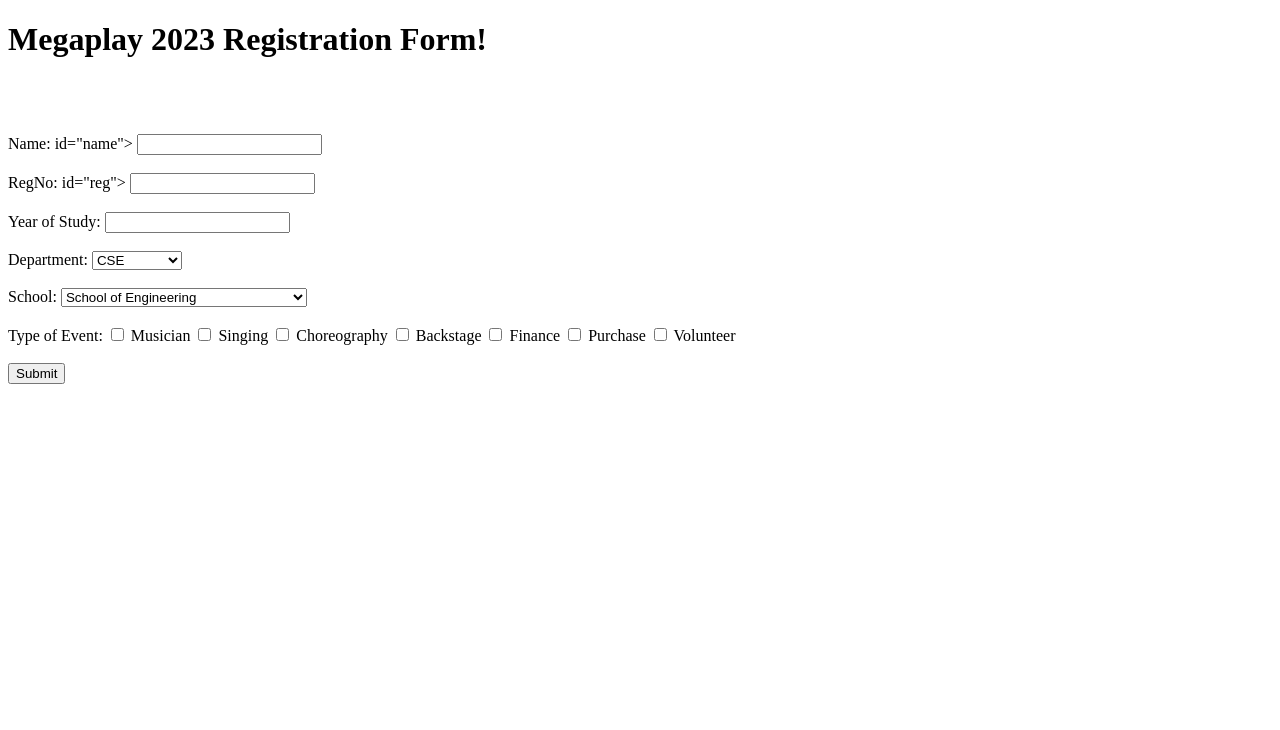
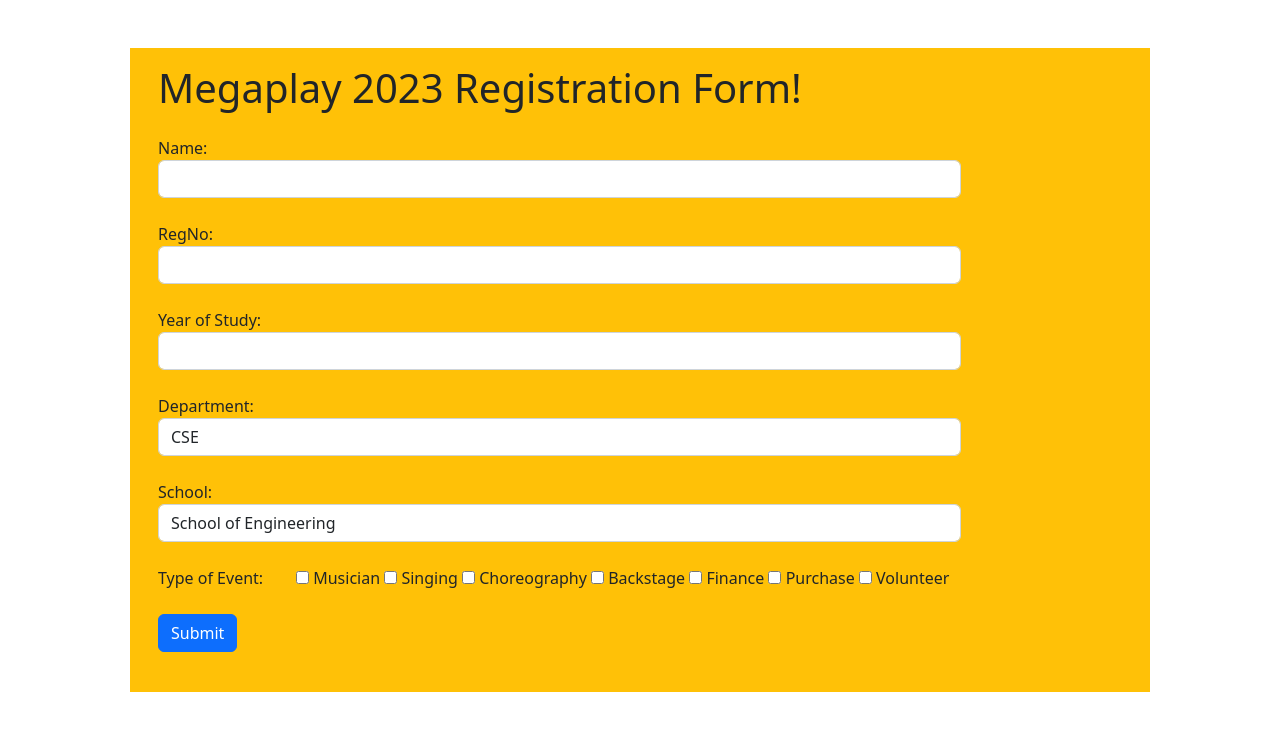
Before and after one commit to timothy3030/EX10, a plain HTML site: page index.html in a window 1280 px wide. Drawn offline with nearby package versions, Linux system fonts and the light colour scheme.

Commit message:
Update index.html

```diff
--- a/index.html
+++ b/index.html
@@ -4,8 +4,8 @@
  <meta charset="UTF-8">
  <meta http-equiv="X-UA-Compatible" content="IE=edge">
  <meta name="viewport" content="width=device-width, initial-scale=1.0">
-<link href="https://cdn.jsdelivr.net/npm/bootstrap@5.2.2/dist/css/bootstrap.m in.css" rel="stylesheet" integrity="sha384- Zenh87qX5JnK2Jl0vWa8Ck2rdkQ2Bzep5IDxbcnCeuOxjzrPF/et3URy9Bv1WTRi" crossorigin="anonymous">
-<script src="https://cdn.jsdelivr.net/npm/bootstrap@5.2.2/dist/js/bootstrap.bun dle.min.js" integrity="sha384-OERcA2EqjJCMA+/3y+gxIOqMEjwtxJY7qPCqsdltbNJuaOe923+mo//f6V8Qbsw3"crossorigin="anonymous"></script>
+ <link href="https://cdn.jsdelivr.net/npm/bootstrap@5.2.2/dist/css/bootstrap.min.css" rel="stylesheet" integrity="sha384-Zenh87qX5JnK2Jl0vWa8Ck2rdkQ2Bzep5IDxbcnCeuOxjzrPF/et3URy9Bv1WTRi" crossorigin="anonymous">
+ <script src="https://cdn.jsdelivr.net/npm/bootstrap@5.2.2/dist/js/bootstrap.bundle.min.js" integrity="sha384-OERcA2EqjJCMA+/3y+gxIOqMEjwtxJY7qPCqsdltbNJuaOe923+mo//f6V8Qbsw3" crossorigin="anonymous"></script>
  <title>Megaplay Registration</title>
 </head>
 <body>
@@ -15,44 +15,27 @@
      <form action="/form" method="post" class="form-horizontal">
        <div class="form-group">
          <div class="col-sm-10">
-<label class="control-label col-sm-2" for="name">Name:
-
-</label>
-
-id="name">
-
-
-<input type="text" class="form-control " name="name"
-
+           <label class="control-label col-sm-2" for="name">Name: </label>
+           <input type="text" class="form-control " name="name" id="name">
          </div>
        </div><br>
        <div class="form-group">
          <div class="col-sm-10">
-<label class="control-label col-sm-2" for="reg">RegNo:
-
-</label>
-
-id="reg">
-
-
-<input type="text" class="form-control " name="reg"
-
+           <label class="control-label col-sm-2" for="reg">RegNo: </label>
+           <input type="text" class="form-control " name="reg" id="reg">
          </div>
        </div><br>
        <div class="form-group">
          <div class="col-sm-10">
            <label class="control-label col-sm-2" for="year">Year of Study: </label>
-<input type="text" class="form-control " name="year"
-id="year">
+           <input type="text" class="form-control " name="year" id="year">
          </div>
        </div><br>
        <div class="form-group">
          <div class="col-sm-10">
-<label class="control-label col-sm-2" for="dept">Department:
-</label>
+           <label class="control-label col-sm-2" for="dept">Department: </label>
            <select name="dept" class="form-control ">
              <option value="CSE">CSE</option>
-
              <option value="ECE">ECE</option>
              <option value="EEE">EEE</option>
              <option value="Media">Media</option>
@@ -63,15 +46,9 @@ id="year">
        </div><br>
        <div class="form-group">
          <div class="col-sm-10">
-<label class="control-label col-sm-2" for="school">School:
-
-</label>
-
-
+           <label class="control-label col-sm-2" for="school">School: </label>
            <select name="school" class="form-control ">
-<option value="School of Engineering">School of
-
-Engineering</option>
+             <option value="School of Engineering">School of Engineering</option>
              <option value="School of Agriculture and Biosciences">School of Agriculture and Biosciences</option>
              <option value="School of Management Studies">School of Management Studies</option>
            </select>
@@ -80,32 +57,18 @@ Engineering</option>
        <div class="form-group">
          <div class="col-sm-10">
            <label class="control-label col-sm-2" for="event">Type of Event: </label>
-<input type="checkbox" name="event" value="Musician">
-
-Musician
-
-
+           <input type="checkbox" name="event" value="Musician"> Musician
            <input type="checkbox" name="event" value="Singing"> Singing
-<input type="checkbox" name="event" value="Choreography">
-
-Choreography
-<input type="checkbox" name="event" value="Backstage">
-
-Backstage
-
+           <input type="checkbox" name="event" value="Choreography"> Choreography
+           <input type="checkbox" name="event" value="Backstage"> Backstage
            <input type="checkbox" name="event" value="Finance"> Finance
-<input type="checkbox" name="event" value="Purchase">
-
-Purchase
-
-<input type="checkbox" name="event" value="Volunteer">
-Volunteer
+           <input type="checkbox" name="event" value="Purchase"> Purchase
+           <input type="checkbox" name="event" value="Volunteer"> Volunteer
          </div>
        </div><br>
        <div class="form-group">
         <div class="col-sm-10">
-<button class="btn btn-primary"
-type="submit">Submit</button>
+            <button class="btn btn-primary" type="submit">Submit</button>
           </div>
         </div><br>
       </form>
@@ -113,7 +76,6 @@ type="submit">Submit</button>
   </div>
 
 
-
  <br><br>
  </body>
  </html>
```
Lines whose indentation alone changed are shown as unchanged.
